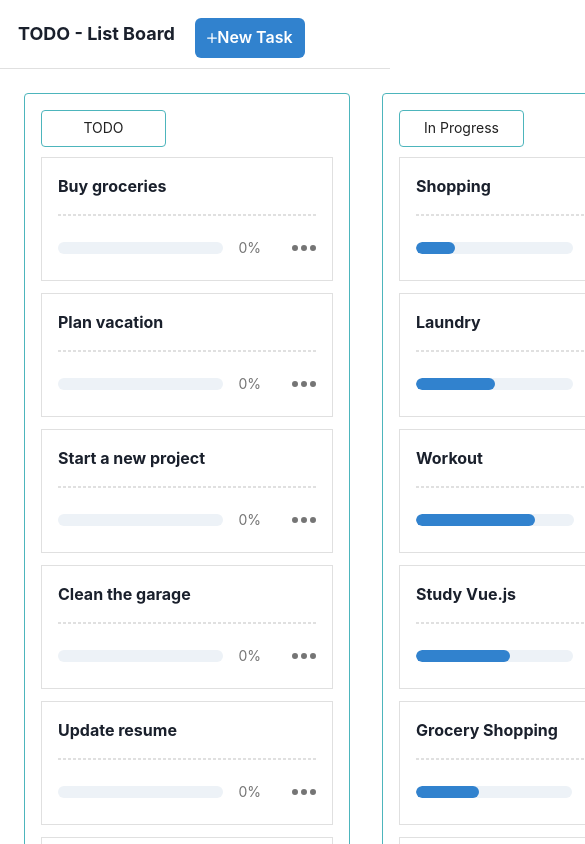
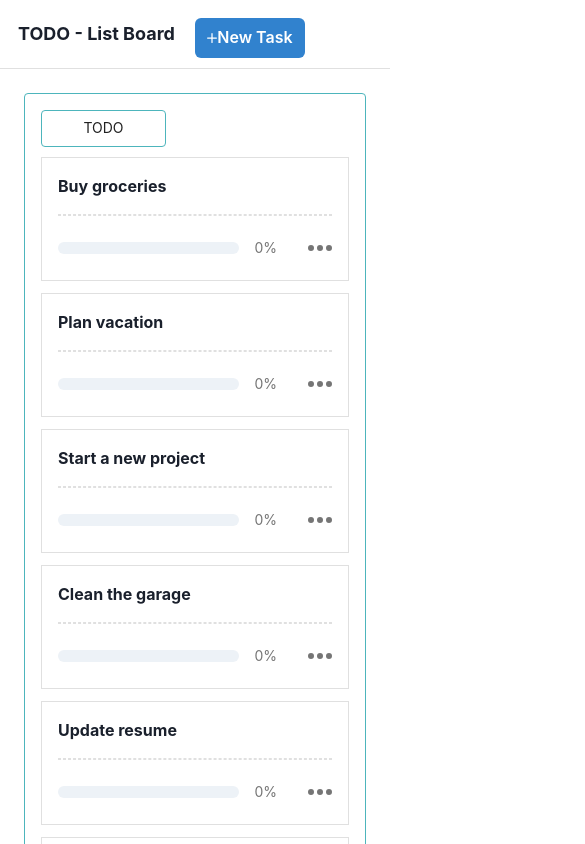
Before and after one commit to driyant/mini-todo, a React (Vite) app: page / in a window 390 px wide. Shown: the top 844 px of the page, 585 px wide, since content can reach past the window. Built offline with nearby package versions, Linux system fonts and the light colour scheme.

Commit message:
style: fix responsive display

```diff
--- a/src/App.jsx
+++ b/src/App.jsx
@@ -23,16 +23,18 @@ function App() {
         </Heading>
         <ButtonNewTask />
       </Box>
-      <Grid
+      <Box
         height="auto"
         padding="24px"
-        templateColumns="repeat(4, 1fr)"
-        gap={8}
+        display="flex"
+        flexFlow={{ base: "column", lg: "row" }}
+        gap={5}
+        width="100%"
       >
         <CardTodo title={"TODO"} items={todos} />
         <CardTodo title={"In Progress"} items={inProgress} />
         <CardTodo title={"Completed"} items={completed} />
-      </Grid>
+      </Box>
     </>
   );
 }
--- a/src/components/CardTodo.jsx
+++ b/src/components/CardTodo.jsx
@@ -6,7 +6,7 @@ const CardTodo = ({ title, items }) => {
   return (
     <>
       <GridItem
-        width="326px"
+        width="100%"
         border={`1px solid #4DB5BC`}
         padding="16px"
         borderRadius="4px"
```
